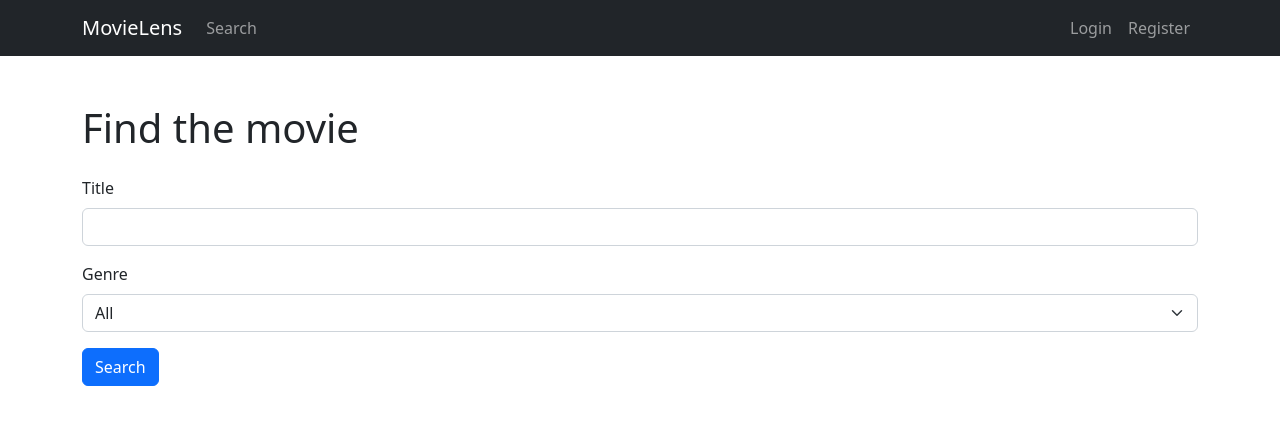
After one commit to szmanda/adv-lab, a Django app: page /search in a window 1280 px wide. The commit adds this page. Shown: the top 425 px of the page. Run offline with Django 4.2, Linux system fonts and the light colour scheme; data that the repository does not hold is empty.

Commit message:
Added search

```diff
--- a/assignment3/movielens/userview/templates/userview/base.html
+++ b/assignment3/movielens/userview/templates/userview/base.html
@@ -22,6 +22,9 @@
             <a class="nav-link" href="{% url 'rated' %}">My rated movies</a>
           </li>
           {% endif %}
+          <li class="nav-item">
+            <a class="nav-link" href="{% url 'search' %}">Search</a>
+          </li>
         </ul>
         <ul class="navbar-nav ms-auto">
           {% if user.is_authenticated %}
--- /dev/null
+++ b/assignment3/movielens/userview/templates/userview/search.html
@@ -0,0 +1,42 @@
+{% extends "userview/base.html" %}
+{% comment %} genres, [movies] {% endcomment %}
+
+{% block content %}
+<div class="container mt-5">
+  <h1 class="mb-4">Find the movie</h1>
+  <form method="GET">
+    <div class="mb-3">
+        <label for="title" class="form-label">Title</label>
+        <input type="text"
+        class="form-control" name="title" id="title">
+    </div>
+    <div class="mb-3">
+        <label for="genre" class="form-label">Genre</label>
+        <select class="form-select" name="genre" id="genre">
+            <option value="">All</option>
+            {% for genre in genres %}
+            <option value="{{ genre.id }}">{{ genre.name }}</option>
+            {% endfor %}
+        </select>
+    </div>
+    <button type="submit" class="btn btn-primary">Search</button>
+  </form>
+  {% if movies %}
+    <h2 class="mt-5">Results</h2>
+  {% endif %}
+  <div class="list-group">
+      {% for movie in movies %}
+      <a href="/movie/{{movie.id}}" class="list-group-item list-group-item-action flex-column align-items-start" aria-current="true">
+          <div class="d-flex w-100 justify-content-between">
+              <h5 class="mb-1">{{ movie.title }}</h5>
+              <small>
+                  {% for genre in movie.genres.all %}
+                  {{ genre.name }}
+                  {% endfor %}
+                </small>
+            </div>
+        </a>
+        {% endfor %}
+    </div>
+</div>
+{% endblock %}
--- a/assignment3/movielens/userview/urls.py
+++ b/assignment3/movielens/userview/urls.py
@@ -11,4 +11,5 @@ urlpatterns = [
     path("register", views.register_request, name="register"),
     path("login", views.login_request, name="login"),
     path("logout", views.logout_request, name="logout"),
+    path("search", views.search, name="search"),
 ]
--- a/assignment3/movielens/userview/views.py
+++ b/assignment3/movielens/userview/views.py
@@ -158,3 +158,22 @@ def logout_request(request):
         logout(request)
         messages.success(request, "Logout successful.")
     return redirect("/")
+
+def search(request):
+    movie_title = request.GET['title'] if 'title' in request.GET else None
+    genre_id = request.GET['genre'] if 'genre' in request.GET else None
+    minimum_rating = request.GET.get('minimum_rating')
+    genres = Genre.objects.all()
+    print("searching", movie_title, genre_id, minimum_rating)
+    if movie_title or genre_id or minimum_rating:
+        print("searching for", movie_title, genre_id, minimum_rating)
+        movies = Movie.objects.all()
+        if movie_title:
+            movies = movies.filter(title__icontains=movie_title)
+        if genre_id:
+            movies = movies.filter(genres__id=genre_id)
+        if minimum_rating:
+            movies = movies.filter(ratings__value__gte=minimum_rating)
+
+        return render(request, 'userview/search.html', {'genres': genres, 'movies': movies})
+    return render(request, 'userview/search.html', {'genres': genres})
```
